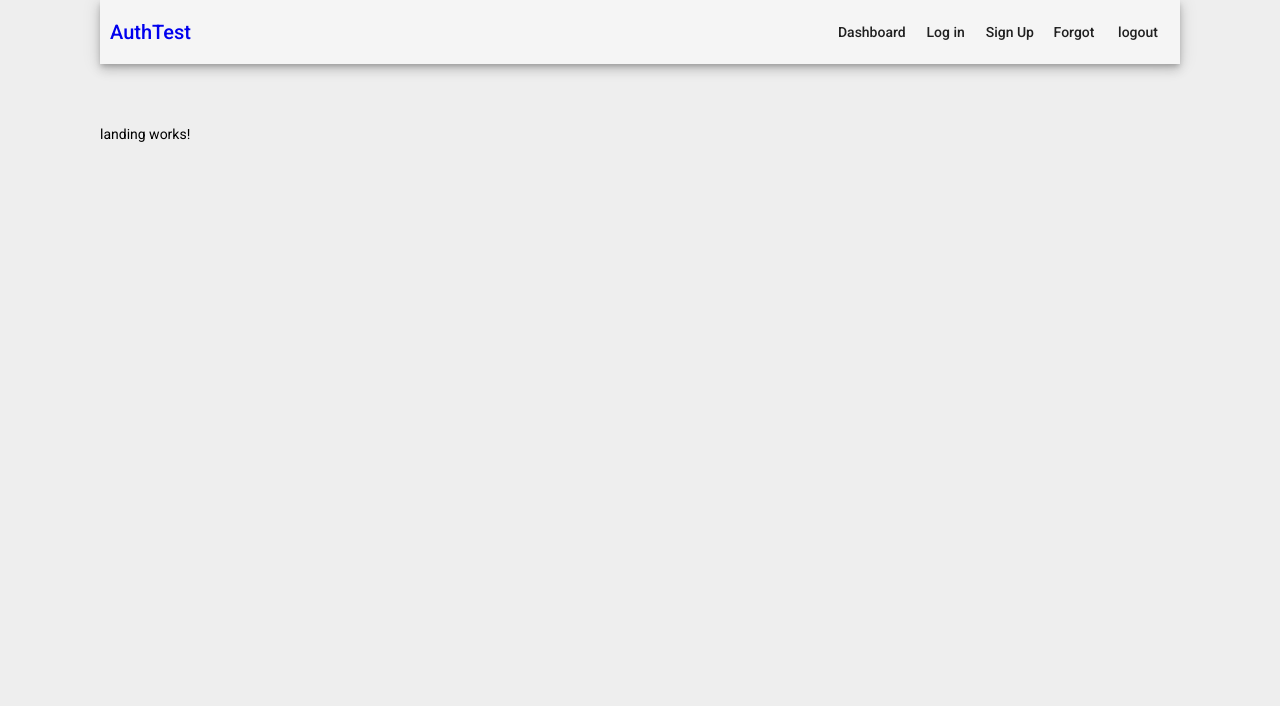
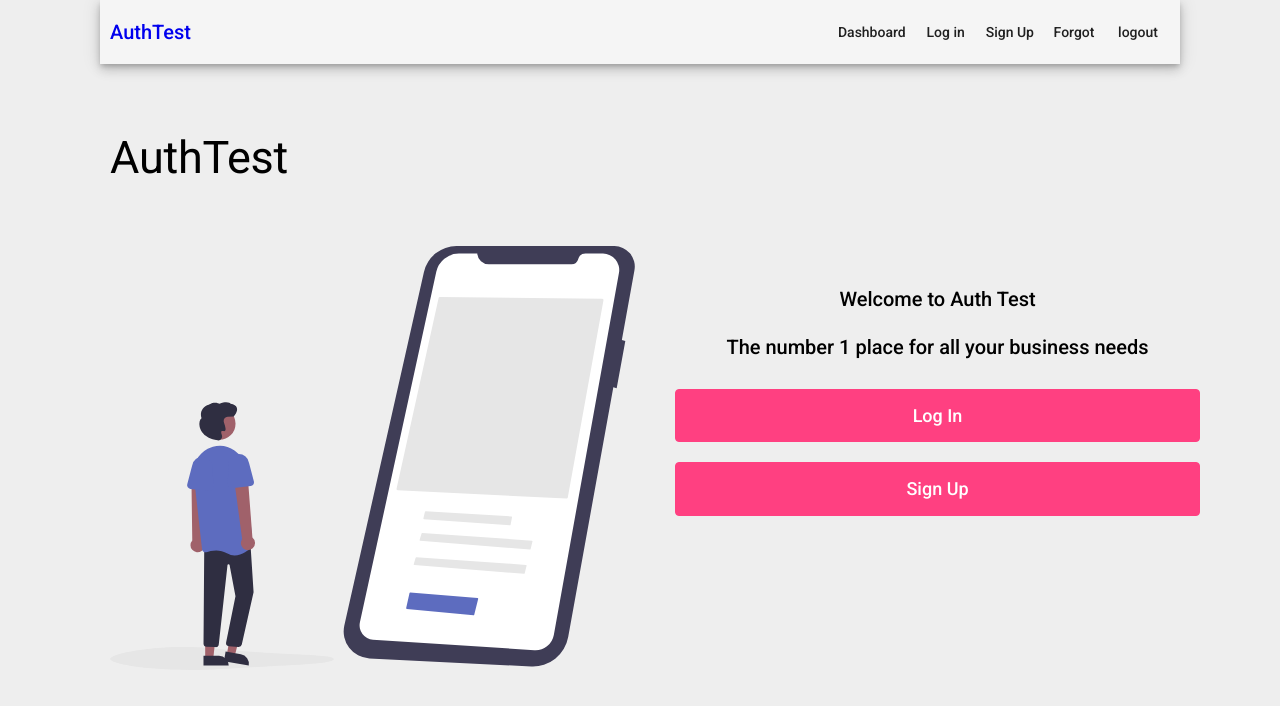
Before and after one commit to buzzie-bee/AngularAuthTest, an Angular app: page / in a window 1280 px wide. Shown: the top 706 px of the page. Built offline with nearby package versions, Linux system fonts and the light colour scheme.

Commit message:
Implemented basic landing page

```diff
--- a/src/app/components/landing/landing.component.css
+++ b/src/app/components/landing/landing.component.css
@@ -0,0 +1,60 @@
+.landing-container {
+  display: grid;
+  grid-template-columns: 1fr 1fr;
+  grid-template-rows: 1fr 1fr;
+  gap: 10px 10px;
+  justify-items: stretch;
+  align-items: stretch;
+  padding: 10px;
+}
+
+@media screen and (max-width: 600px) {
+  .landing-container {
+    grid-template-columns: 1fr;
+  }
+}
+
+.landing-hero {
+  width: 100%;
+  /* background: blue; */
+}
+
+.landing-hero-image {
+  width: 100%;
+  height: auto;
+  object-fit: contain;
+}
+
+.landing-content {
+  width: 100%;
+  display: flex;
+  flex-direction: column;
+  justify-content: center;
+  align-items: center;
+  padding-left: 30px;
+}
+
+.landing-button {
+  width: 100%;
+  border: 1px solid currentColor;
+  line-height: 50px;
+  background: currentColor;
+  margin: 10px 0px;
+}
+
+.landing-button:hover {
+  background: #fa6194;
+}
+
+.landing-button-text {
+  color: #fff;
+  font-size: large;
+}
+
+.landing-button-loading {
+  opacity: 0;
+}
+
+.landing-button:hover .landing-button-text {
+  font-weight: bold;
+}
--- a/src/app/components/landing/landing.component.html
+++ b/src/app/components/landing/landing.component.html
@@ -1 +1,34 @@
-<p>landing works!</p>
+<div class="page-container">
+  <div class="landing-container">
+    <div class="grid-child landing-hero">
+      <h1 class="mat-display-2">AuthTest</h1>
+      <img
+        class="landing-hero-image"
+        alt="person looking at landing"
+        src="assets/app.svg"
+      />
+    </div>
+    <div class="grid-child landing-content">
+      <h1 class="mat-title">Welcome to Auth Test</h1>
+      <h2 class="mat-title">The number 1 place for all your business needs</h2>
+      <button
+        mat-stroked-button
+        type="button"
+        color="accent"
+        class="landing-button"
+        routerLink="/login"
+      >
+        <span class="landing-button-text">Log In</span>
+      </button>
+      <button
+        mat-stroked-button
+        type="button"
+        color="accent"
+        class="landing-button"
+        routerLink="/sign-up"
+      >
+        <span class="landing-button-text">Sign Up</span>
+      </button>
+    </div>
+  </div>
+</div>
--- a/src/app/components/landing/landing.component.ts
+++ b/src/app/components/landing/landing.component.ts
@@ -1,5 +1,4 @@
 import { Component, OnInit } from '@angular/core';
-import { AuthService } from 'src/app/auth/auth.service';
 
 @Component({
   selector: 'app-landing',
@@ -7,9 +6,7 @@ import { AuthService } from 'src/app/auth/auth.service';
   styleUrls: ['./landing.component.css'],
 })
 export class LandingComponent implements OnInit {
-  constructor(private authService: AuthService) {}
+  constructor() {}
 
-  ngOnInit(): void {
-    console.log(this.authService.getUser());
-  }
+  ngOnInit(): void {}
 }
--- a/src/app/components/log-in/log-in.component.css
+++ b/src/app/components/log-in/log-in.component.css
@@ -4,5 +4,5 @@
   display: flex;
   flex-direction: column;
   align-items: center;
-  justify-content: center;
+  justify-content: start;
 }
--- a/src/app/components/sign-up/sign-up.component.css
+++ b/src/app/components/sign-up/sign-up.component.css
@@ -4,5 +4,5 @@
   display: flex;
   flex-direction: column;
   align-items: center;
-  justify-content: center;
+  justify-content: start;
 }
```
Also changed, not shown: src/assets/app.svg (added).
